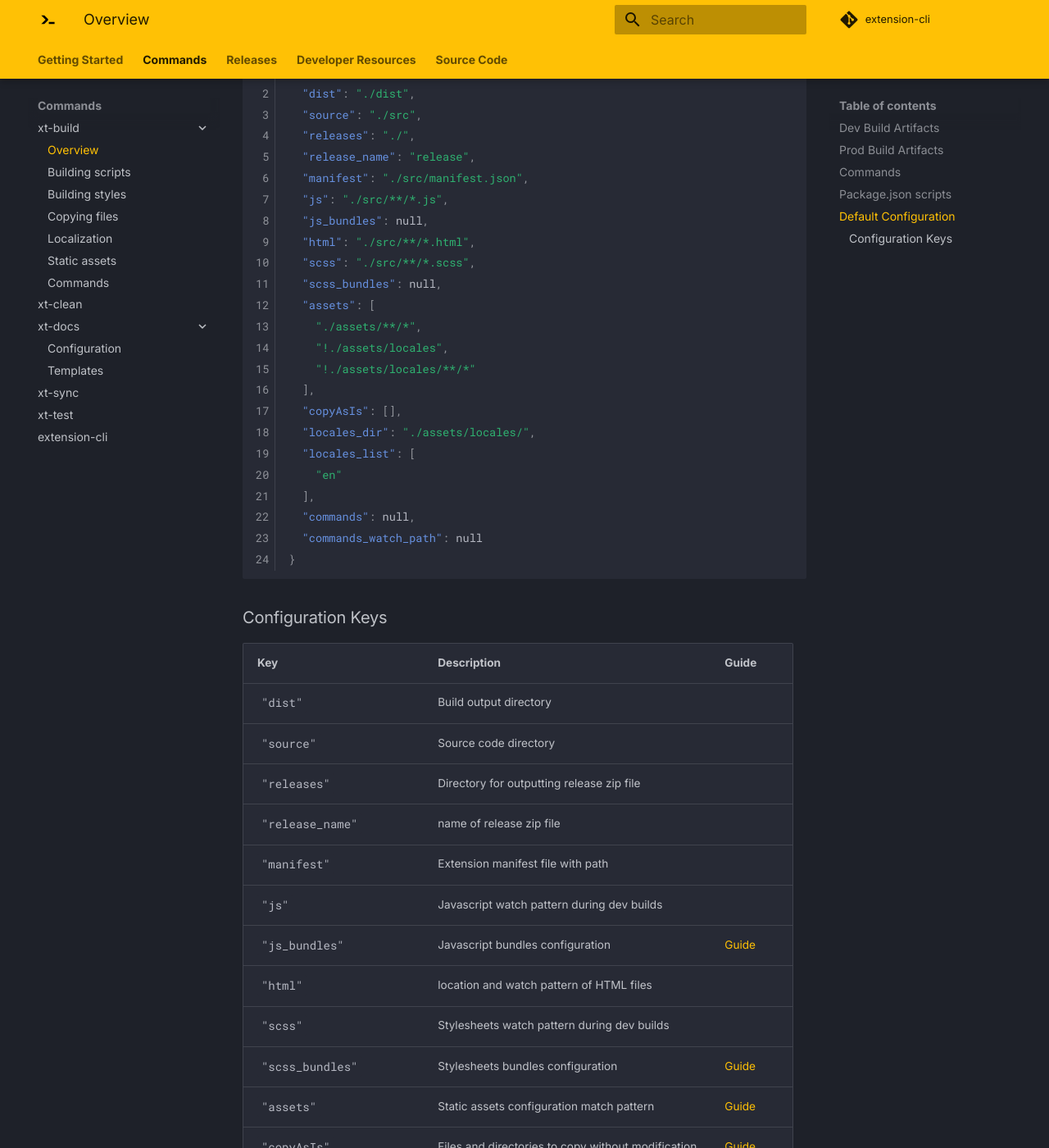
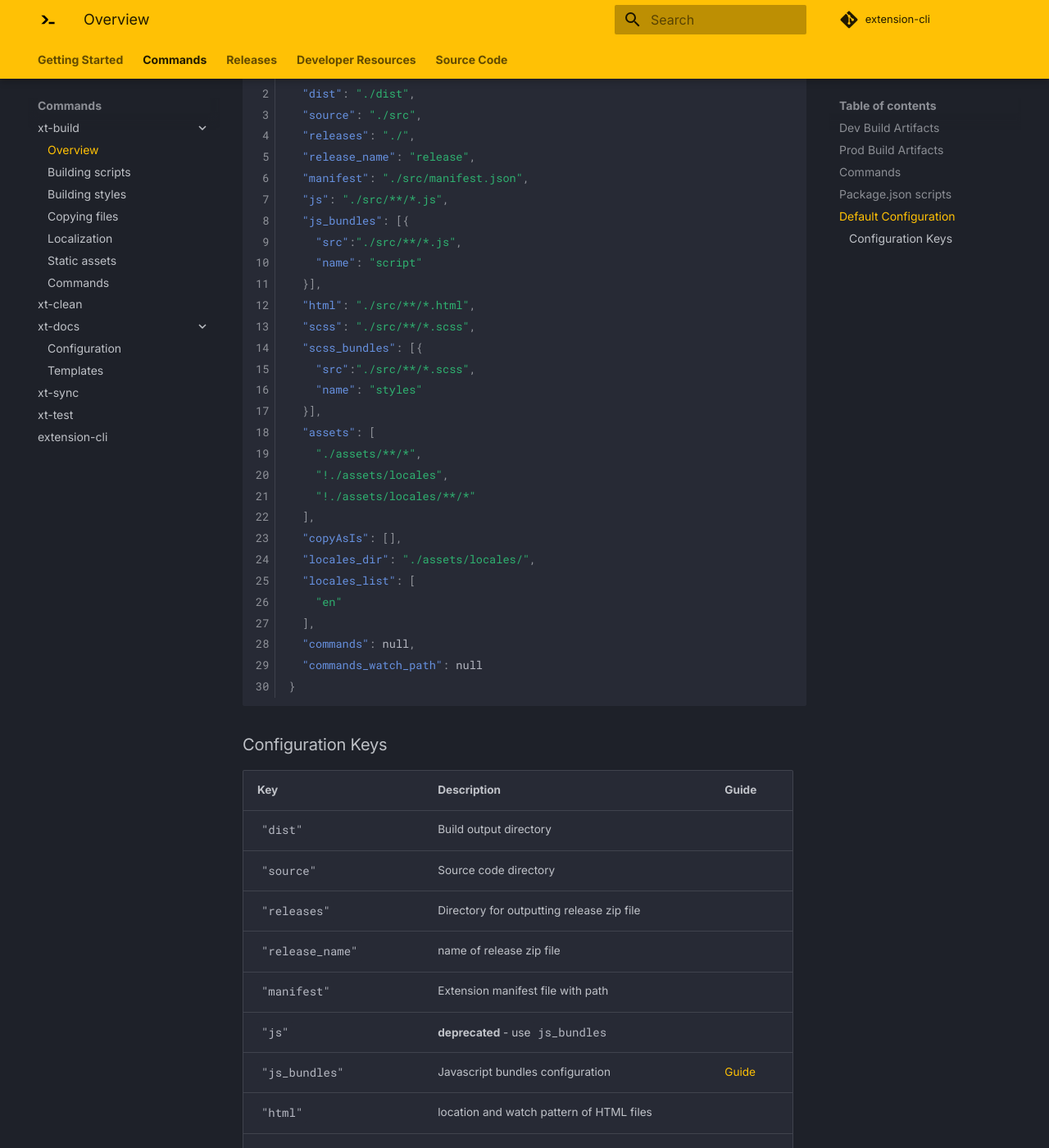
Before and after one commit to MobileFirstLLC/extension-cli, an MkDocs documentation site: the page built from guide/03-xt-build.md, in a window 1280 px wide and 1400 px high, scrolled down 2512 px. Shown: the whole window at 82% size. Built offline with MkDocs 1.6.1 and Material for MkDocs 9.7.7, drawn with Linux system fonts in a browser that asks for light colours; comment, search, counter and statistics services are not loaded; some of the changed text lies outside the part shown.

Commit message:
deprecate watch path config key

```diff
--- a/guide/03-xt-build.md
+++ b/guide/03-xt-build.md
@@ -105,10 +105,16 @@ Explanations for each of these keys is given below.
   "release_name": "release",
   "manifest": "./src/manifest.json",
   "js": "./src/**/*.js",
-  "js_bundles": null,
+  "js_bundles": [{
+    "src":"./src/**/*.js",
+    "name": "script"
+  }],
   "html": "./src/**/*.html",
   "scss": "./src/**/*.scss",
-  "scss_bundles": null,
+  "scss_bundles": [{
+    "src":"./src/**/*.scss",
+    "name": "styles"
+  }],
   "assets": [
     "./assets/**/*",
     "!./assets/locales",
@@ -133,10 +139,10 @@ Key | Description | Guide
 `"releases"` | Directory for outputting release zip file ||
 `"release_name"` | name of release zip file ||
 `"manifest"` | Extension manifest file with path ||
-`"js"` | Javascript watch pattern during dev builds ||
+`"js"` | **deprecated** - use `js_bundles` ||
 `"js_bundles"` | Javascript bundles configuration | [Guide](03-xt-build-scripts.md)
 `"html"` | location and watch pattern of HTML files ||
-`"scss"` | Stylesheets watch pattern during dev builds ||
+`"scss"` | **deprecated** - use `scss_bundles` ||
 `"scss_bundles"` | Stylesheets bundles configuration | [Guide](03-xt-build-styles.md)
 `"assets"` | Static assets configuration match pattern | [Guide](03-xt-build-assets.md)
 `"copyAsIs"` | Files and directories to copy without modification | [Guide](03-xt-build-copy.md)
```
Also changed, not shown: guide/13-cli-development.md (+5 -9 lines), 2 other files.
